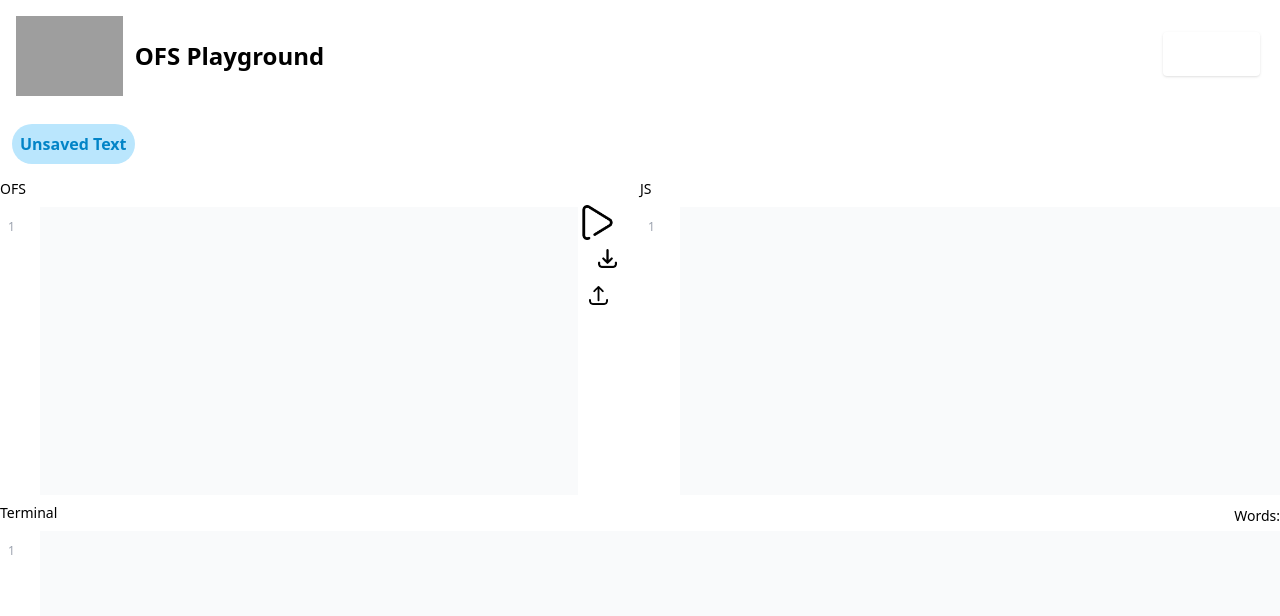
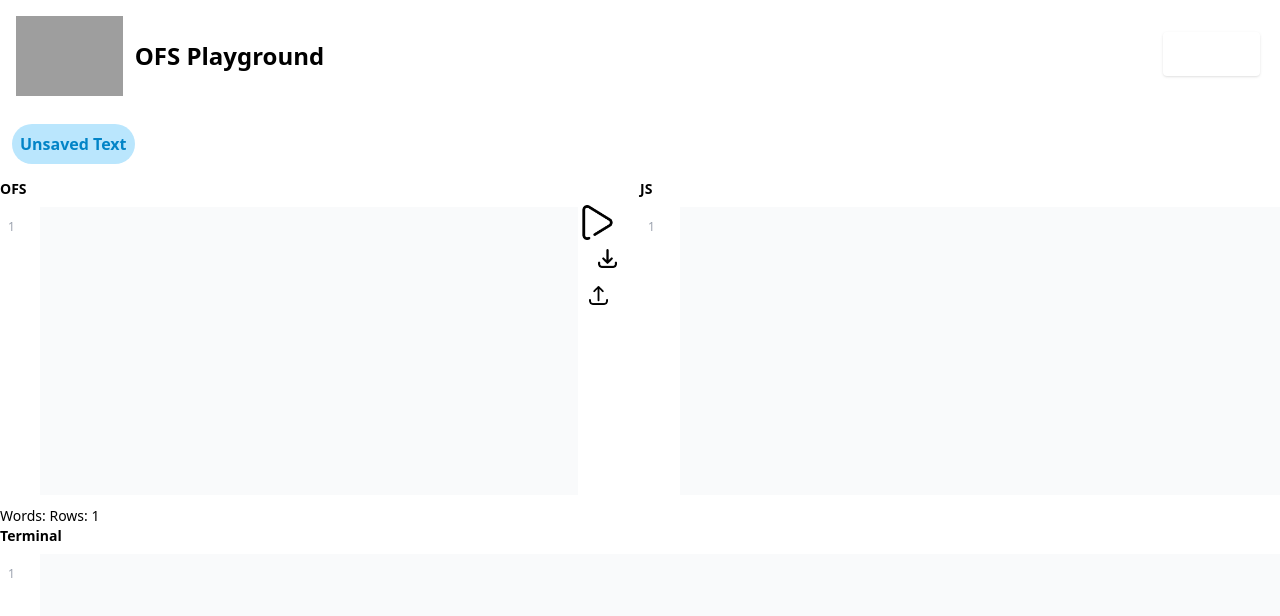
Before and after one commit to AndresLeOrozco/proyecto-ofs, a Next.js app: page / in a window 1280 px wide. Shown: the top 616 px of the page. Built offline with nearby package versions, Linux system fonts and the light colour scheme; grey boxes are pictures that could not be loaded.

Commit message:
Total Rows

```diff
--- a/src/app/page.jsx
+++ b/src/app/page.jsx
@@ -98,11 +98,12 @@ const Home = () => {
              NotEditable="pointer-events-none"
            />
          </div>
-         <div id="the-count">
+         <div id="the-count" className="container mx-auto inline-block">
            <span id="current">
-             Words: {textareaText[0].match(regex)?.length}
+             Words: {textareaText[0].match(regex)?.length}{"   "}
            </span>
-           <span id="maximum"></span>
+            <span></span>
+           <span id="rows">Rows: {textareaText[0].split("\n").length}</span>
          </div>
          <div className="text-RA">
            <TextArea
--- a/src/components/TextArea.jsx
+++ b/src/components/TextArea.jsx
@@ -49,7 +49,7 @@ export const TextArea = ({
          htmlFor="message"
          className="block mb-2 text-sm font-medium text-black dark:text-gray-400"
        >
-         {Area}
+         <strong>{Area}</strong>
        </label>
        <div className="flex">
          <div className="h-72 relative flex-1 overflow-x-auto overflow-y-auto dark:bg-gray-700 ">
```
